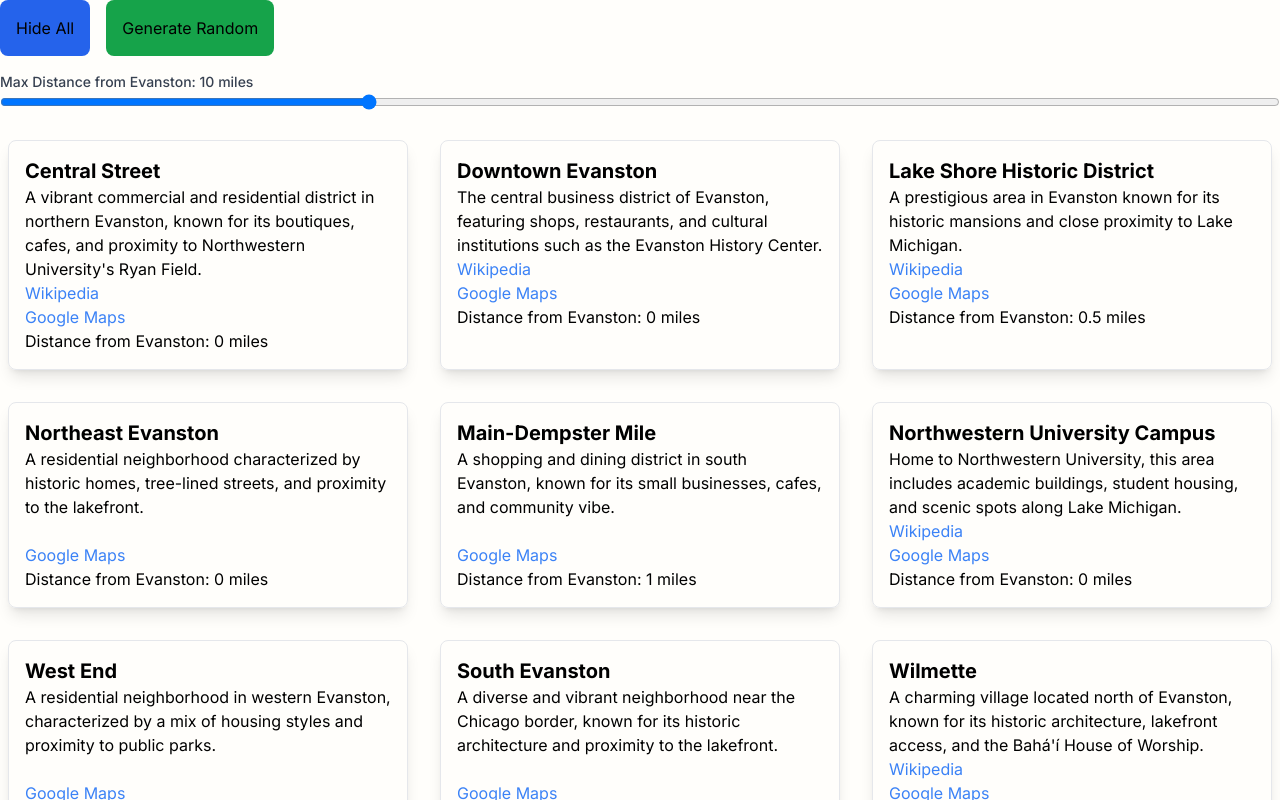
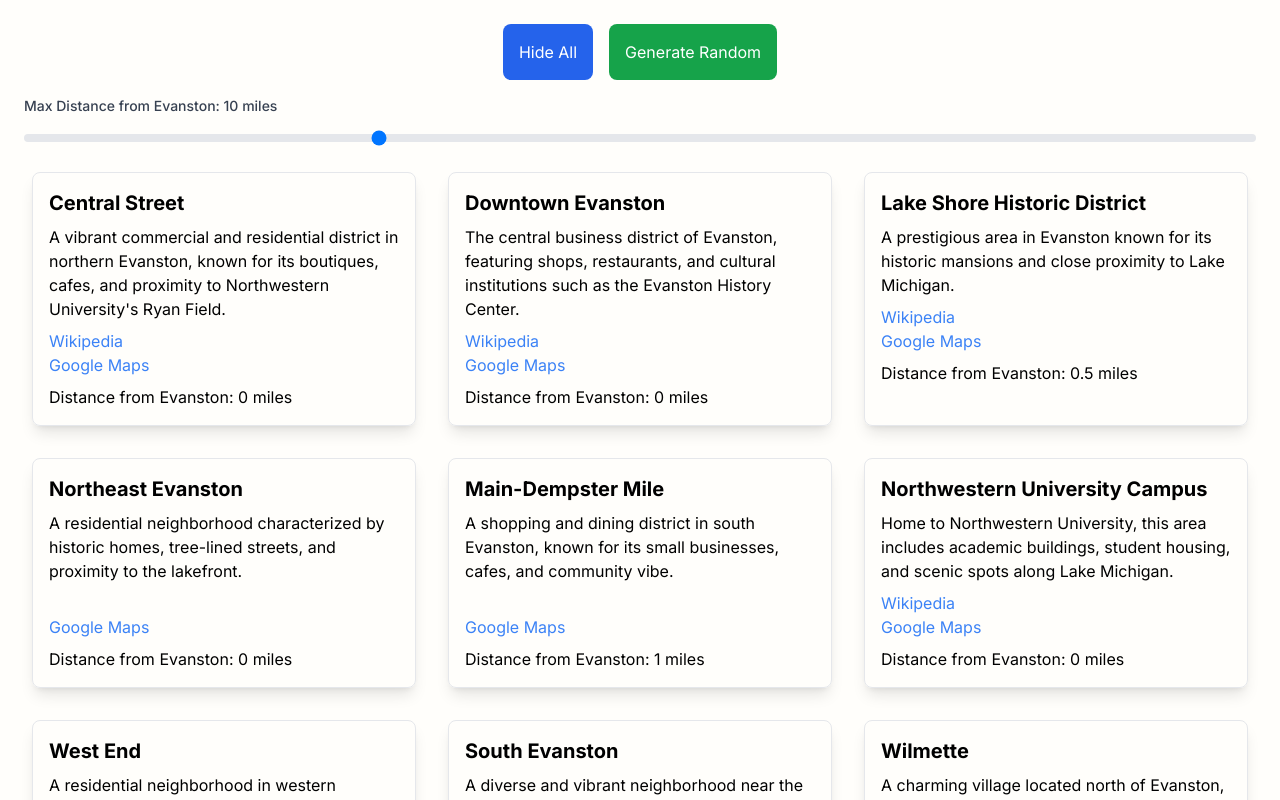
Before and after one commit to chedgo/home, a Next.js app: page /playground in a window 1280 px wide. Both pictures are taken after a click on the button "Show All". Shown: the top 800 px of the page. Built offline with nearby package versions, Linux system fonts and the light colour scheme; a web font is replaced by a local one.

Commit message:
style tweaks

```diff
--- a/src/app/playground/page.tsx
+++ b/src/app/playground/page.tsx
@@ -4,13 +4,13 @@
 
 function LocationCard({ location }: { location: any }) {
   return (
-    <div className="border p-4 m-2 rounded-lg shadow-lg">
-      <h2 className="text-xl font-bold">{location.name}</h2>
-      <p>{location.description}</p>
+    <div className="border p-4 m-2 rounded-lg shadow-lg hover:shadow-xl transition-shadow duration-300">
+      <h2 className="text-xl font-bold mb-2">{location.name}</h2>
+      <p className="mb-2">{location.description}</p>
       {location.wikipedia_link && (
         <a
           href={location.wikipedia_link}
-          className="text-blue-500"
+          className="text-blue-500 hover:text-blue-700 transition-colors duration-300"
           target="_blank"
           rel="noopener noreferrer"
         >
@@ -22,11 +22,11 @@
         href={`https://www.google.com/maps/search/?api=1&query=${location.name}+near+Chicago`}
         target="_blank"
         rel="noopener noreferrer"
-        className="text-blue-500"
+        className="text-blue-500 hover:text-blue-700 transition-colors duration-300"
       >
         Google Maps
-      </a>{' '}
-      <p>Distance from Evanston: {location.distance_from_evanston||0} miles</p>
+      </a>
+      <p className="mt-2">Distance from Evanston: {location.distance_from_evanston || 0} miles</p>
     </div>
   );
 }
@@ -50,26 +50,26 @@
     return distance <= maxDistance;
   });
 
-
-
   return (
-    <div>
+    <div className="p-6">
+      <div className="flex justify-center mb-4">
         <button
-        className="rounded-lg p-4 bg-blue-600"
+          className="rounded-lg p-4 bg-blue-600 text-white hover:bg-blue-700 transition-colors duration-300"
           onClick={() => setShowCards(!showCards)}
         >
           {showCards ? 'Hide All' : 'Show All'}
         </button>
         <button
-        className="rounded-lg p-4 bg-green-600 ml-4"
+          className="rounded-lg p-4 bg-green-600 text-white hover:bg-green-700 transition-colors duration-300 ml-4"
           onClick={generateRandomLocation}
         >
           Generate Random
         </button>
+      </div>
       <div className="mt-4">
         <label
           htmlFor="distance-slider"
-          className="block text-sm font-medium text-gray-700"
+          className="block text-sm font-medium text-gray-700 mb-2"
         >
           Max Distance from Evanston: {maxDistance} miles
         </label>
@@ -80,7 +80,7 @@
           max="35"
           value={maxDistance}
           onChange={handleSliderChange}
-          className="w-full"
+          className="w-full h-2 bg-gray-200 rounded-lg appearance-none cursor-pointer"
         />
       </div>
       {showCards && (
```
Lines whose indentation alone changed are shown as unchanged.
